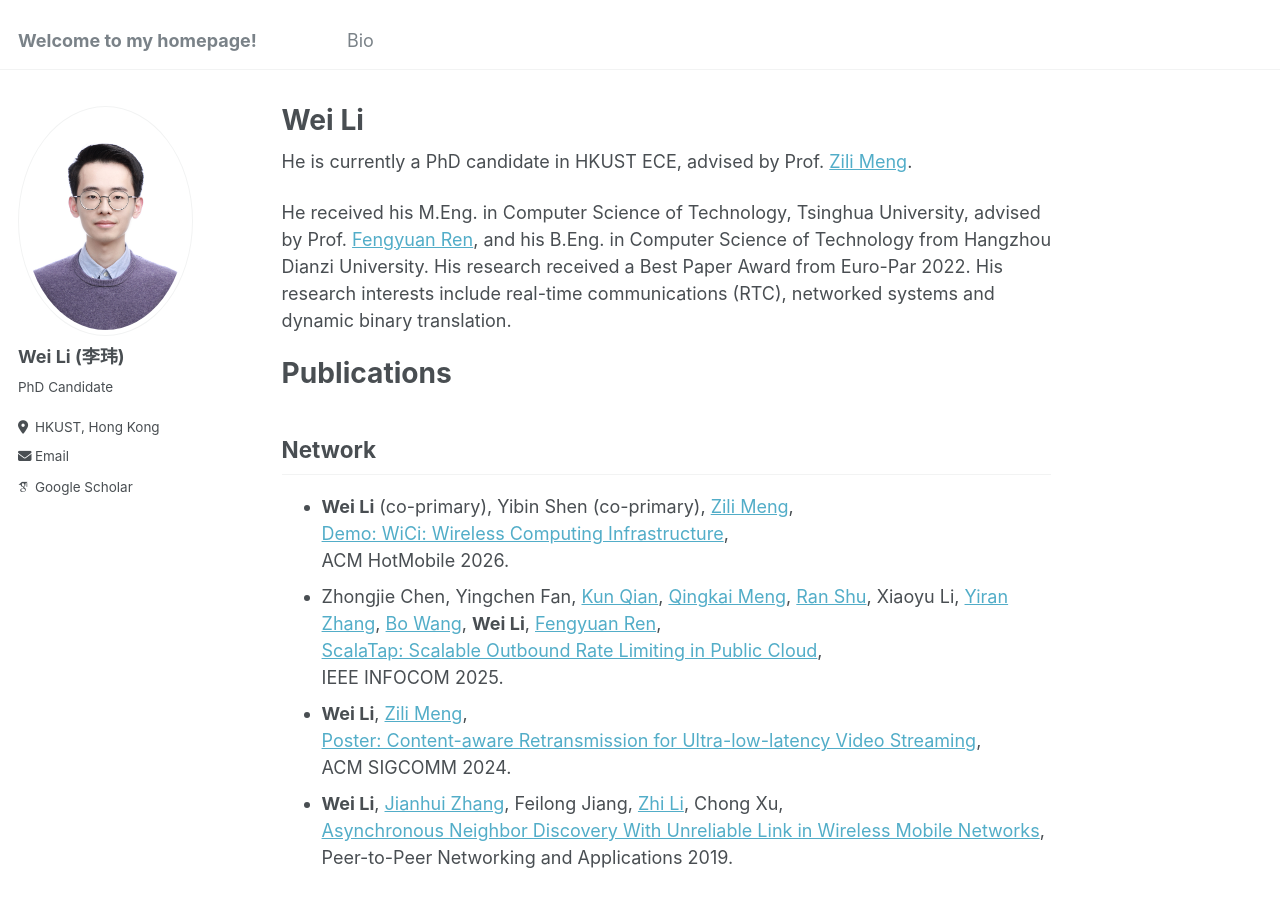
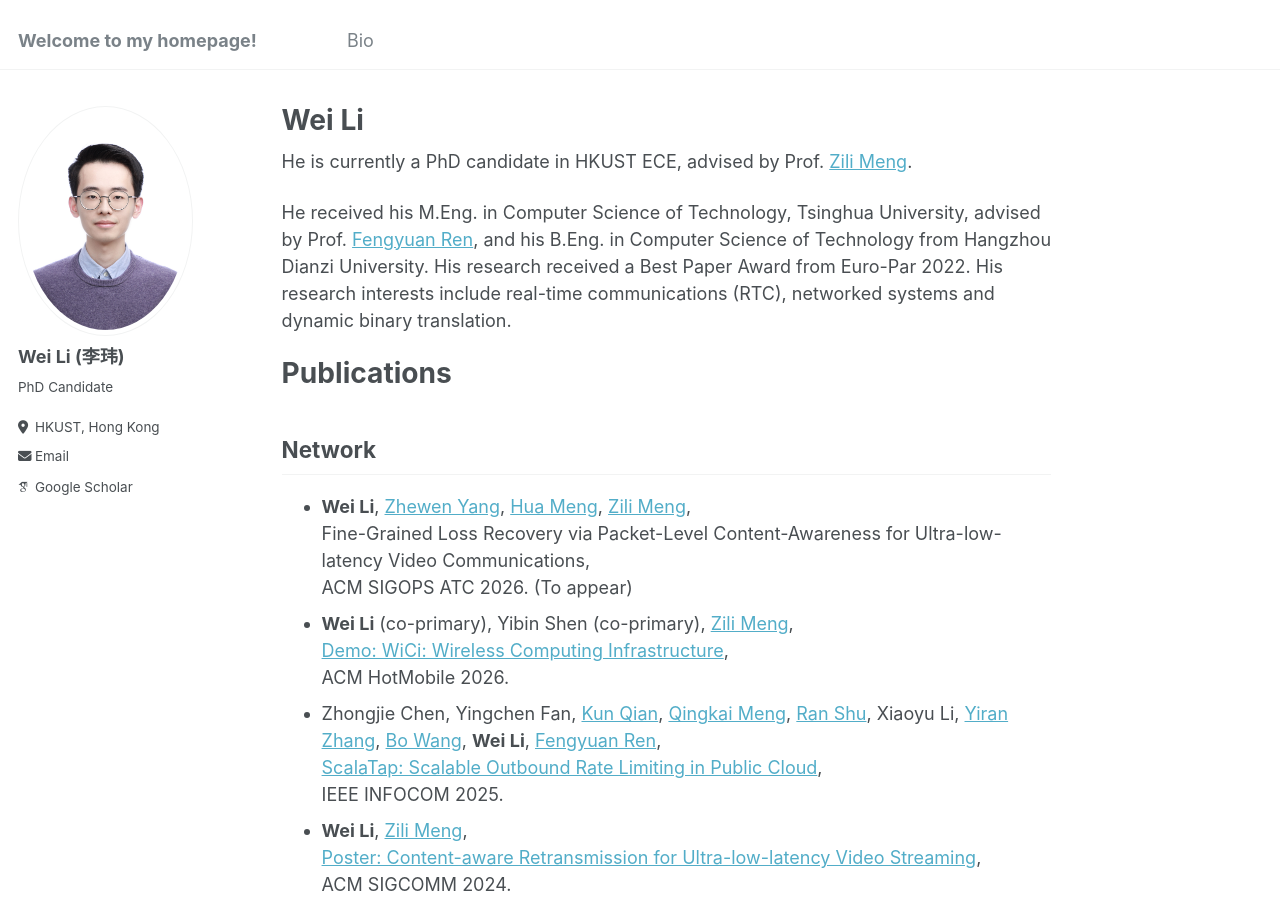
Before and after one commit to LW945/lw945.github.io, a Jekyll site: the page built from _pages/about.md, in a window 1280 px wide and 900 px high. Built offline with Jekyll 4.4.1, drawn with Linux system fonts in a browser that asks for light colours; some web fonts are replaced.

Commit message:
Add SIGOPS ATC 2026 publication.

```diff
--- a/_pages/about.md
+++ b/_pages/about.md
@@ -13,6 +13,9 @@ He received his M.Eng. in Computer Science of Technology, Tsinghua University, a
 
 # Publications
 ## Network
+* **Wei Li**, [Zhewen Yang](https://yangzhewen.github.io/), [Hua Meng](https://huameng15.github.io/), [Zili Meng](https://zilimeng.com/),
+Fine-Grained Loss Recovery via Packet-Level Content-Awareness for Ultra-low-latency Video Communications,
+ACM SIGOPS ATC 2026. (To appear)
 * **Wei Li** (co-primary), Yibin Shen (co-primary), [Zili Meng](https://zilimeng.com/),
 [Demo: WiCi: Wireless Computing Infrastructure](https://dl.acm.org/doi/abs/10.1145/3789514.3796248),
 ACM HotMobile 2026.
```
